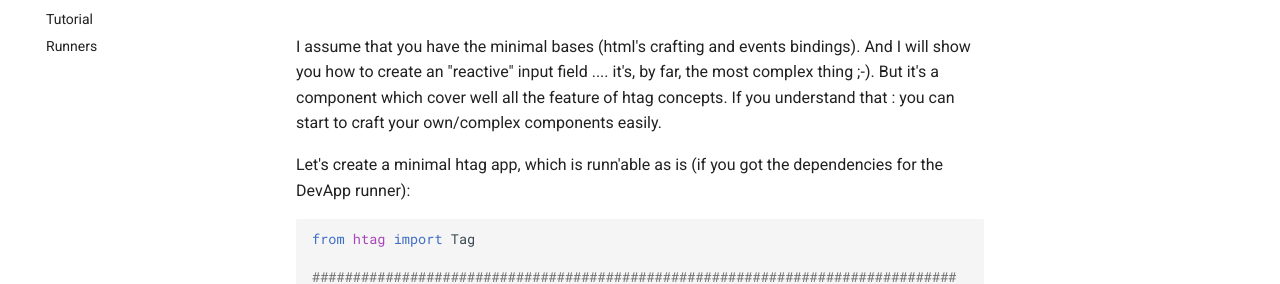
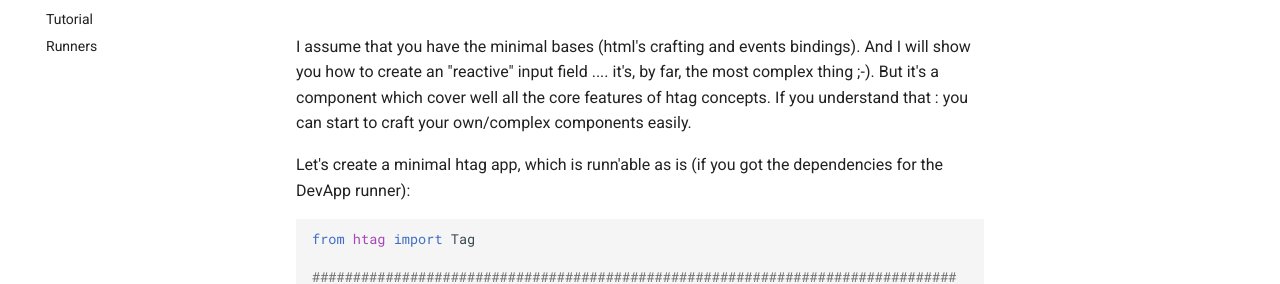
Before and after one commit to manatlan/htag, an MkDocs documentation site: the page built from docs/tuto_create_an_input_component.md, in a window 1280 px wide and 900 px high. Shown: the part 146-430 px from the top of the window. Built offline with MkDocs 1.6.1 and Material for MkDocs 9.7.7, drawn with Linux system fonts in a browser that asks for light colours; comment, search, counter and statistics services are not loaded.

Commit message:
Update tuto_create_an_input_component.md

```diff
--- a/docs/tuto_create_an_input_component.md
+++ b/docs/tuto_create_an_input_component.md
@@ -1,6 +1,6 @@
 # How to create your first "input" component
 
-I assume that you have the minimal bases (html's crafting and events bindings). And I will show you how to create an "reactive" input field .... it's, by far, the most complex thing ;-). But it's a component which cover well all the feature of htag concepts. If you understand that : you can start to craft your own/complex components easily.
+I assume that you have the minimal bases (html's crafting and events bindings). And I will show you how to create an "reactive" input field .... it's, by far, the most complex thing ;-). But it's a component which cover well all the core features of htag concepts. If you understand that : you can start to craft your own/complex components easily.
 
 Let's create a minimal htag app, which is runn'able as is (if you got the dependencies for the DevApp runner):
 
```
